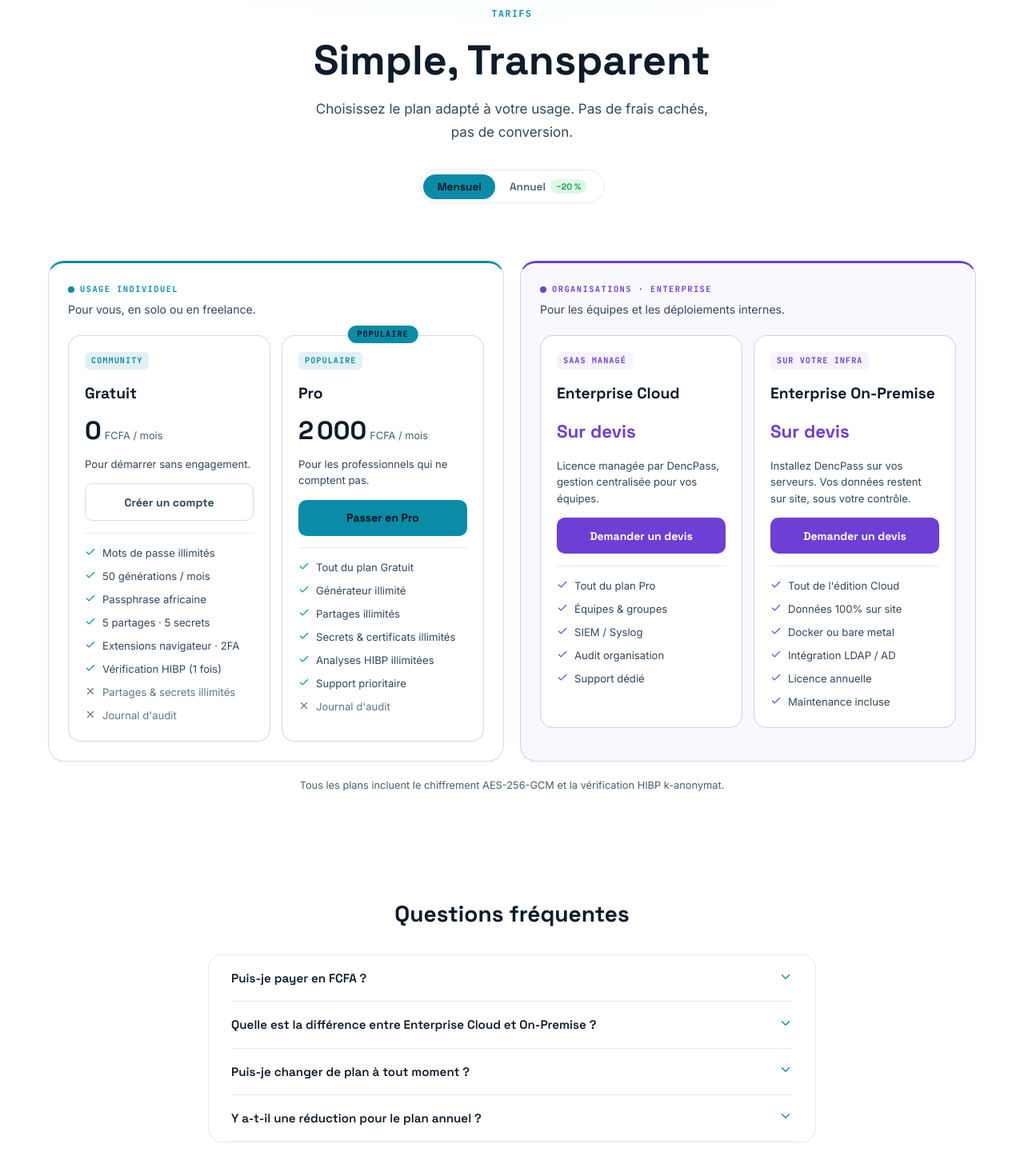
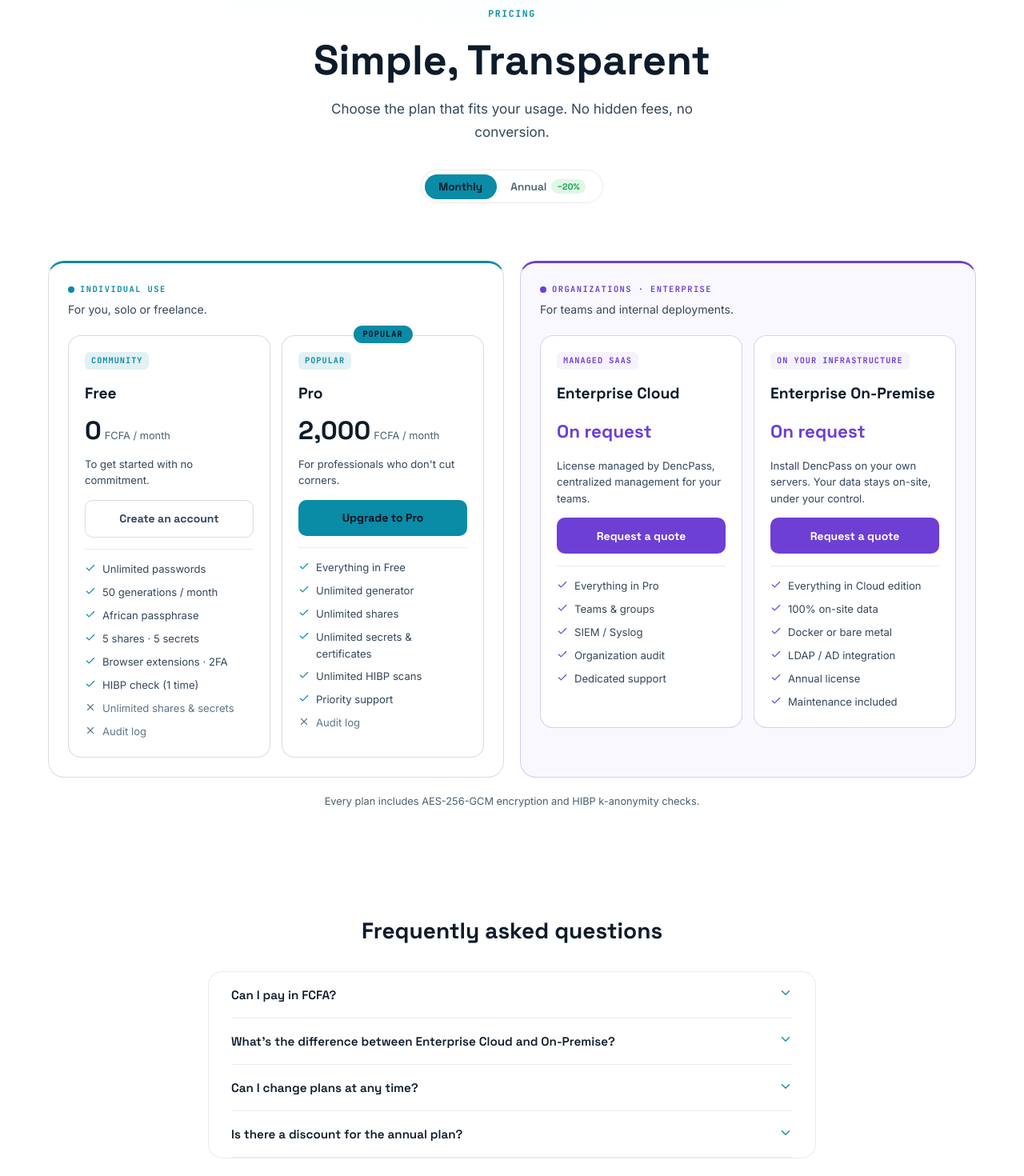
Before and after one commit to Moustapha0320/DencPass-Vitrine, a React (Vite) app: page /en/pricing in a window 1280 px wide. Shown: the part 120-1590 px from the top of the page at 80% size. Built offline with nearby package versions, Linux system fonts and the light colour scheme.

Commit message:
feat(i18n): translate the pricing page

```diff
--- /dev/null
+++ b/src/locales/en/pricing.json
@@ -0,0 +1,56 @@
+{
+  "meta": { "title": "Pricing — DencPass", "description": "Free plan, Pro at 2000 FCFA/month, or Enterprise Cloud and On-Premise on request. No hidden fees, no conversion." },
+  "hero": {
+    "eyebrow": "Pricing",
+    "title": "Simple, Transparent",
+    "subtitle": "Choose the plan that fits your usage. No hidden fees, no conversion.",
+    "monthly": "Monthly",
+    "annual": "Annual",
+    "annualDiscount": "−20%"
+  },
+  "groups": {
+    "individual": { "label": "INDIVIDUAL USE", "sub": "For you, solo or freelance." },
+    "enterprise": { "label": "ORGANIZATIONS · ENTERPRISE", "sub": "For teams and internal deployments." }
+  },
+  "plans": {
+    "free": {
+      "tag": "COMMUNITY", "title": "Free", "desc": "To get started with no commitment.", "cta": "Create an account",
+      "f1": "Unlimited passwords", "f2": "50 generations / month", "f3": "African passphrase", "f4": "5 shares · 5 secrets",
+      "f5": "Browser extensions · 2FA", "f6": "HIBP check (1 time)", "f7": "Unlimited shares & secrets", "f8": "Audit log"
+    },
+    "pro": {
+      "tag": "POPULAR", "badge": "POPULAR", "title": "Pro", "desc": "For professionals who don't cut corners.", "cta": "Upgrade to Pro",
+      "f1": "Everything in Free", "f2": "Unlimited generator", "f3": "Unlimited shares", "f4": "Unlimited secrets & certificates",
+      "f5": "Unlimited HIBP scans", "f6": "Priority support", "f7": "Audit log"
+    },
+    "cloud": {
+      "tag": "MANAGED SAAS", "title": "Enterprise Cloud", "desc": "License managed by DencPass, centralized management for your teams.", "cta": "Request a quote",
+      "f1": "Everything in Pro", "f2": "Teams & groups", "f3": "SIEM / Syslog", "f4": "Organization audit", "f5": "Dedicated support"
+    },
+    "onprem": {
+      "tag": "ON YOUR INFRASTRUCTURE", "title": "Enterprise On-Premise", "desc": "Install DencPass on your own servers. Your data stays on-site, under your control.", "cta": "Request a quote",
+      "f1": "Everything in Cloud edition", "f2": "100% on-site data", "f3": "Docker or bare metal", "f4": "LDAP / AD integration", "f5": "Annual license", "f6": "Maintenance included"
+    }
+  },
+  "onRequest": "On request",
+  "perMonth": "FCFA / month",
+  "billedAnnually": "billed annually",
+  "footnote": "Every plan includes AES-256-GCM encryption and HIBP k-anonymity checks.",
+  "faq": {
+    "title": "Frequently asked questions",
+    "q1": "Can I pay in FCFA?",
+    "a1": "Yes. All our pricing is listed in CFA francs (XOF). No conversion, no exchange fees: what you see is what you pay.",
+    "q2": "What's the difference between Enterprise Cloud and On-Premise?",
+    "a2": "Enterprise Cloud is hosted and maintained by our team: you start immediately. Enterprise On-Premise deploys in your own datacenter (Docker or bare metal) for full control over your data.",
+    "q3": "Can I change plans at any time?",
+    "a3": "Yes, you can upgrade whenever you like. The change takes effect immediately, billed pro-rata.",
+    "q4": "Is there a discount for the annual plan?",
+    "a4": "Yes: the annual Pro plan comes down to 1,600 FCFA/month — a 20% discount compared to monthly billing."
+  },
+  "cta": {
+    "title": "Have specific needs?",
+    "subtitle": "Our team is available for custom pricing and a demo.",
+    "ctaPrimary": "Contact the team",
+    "ctaSecondary": "Try for free"
+  }
+}
--- /dev/null
+++ b/src/locales/fr/pricing.json
@@ -0,0 +1,56 @@
+{
+  "meta": { "title": "Tarifs — DencPass", "description": "Plan gratuit, Pro à 2000 FCFA/mois, ou Enterprise Cloud et On-Premise sur devis. Pas de frais cachés, pas de conversion." },
+  "hero": {
+    "eyebrow": "Tarifs",
+    "title": "Simple, Transparent",
+    "subtitle": "Choisissez le plan adapté à votre usage. Pas de frais cachés, pas de conversion.",
+    "monthly": "Mensuel",
+    "annual": "Annuel",
+    "annualDiscount": "−20 %"
+  },
+  "groups": {
+    "individual": { "label": "USAGE INDIVIDUEL", "sub": "Pour vous, en solo ou en freelance." },
+    "enterprise": { "label": "ORGANISATIONS · ENTERPRISE", "sub": "Pour les équipes et les déploiements internes." }
+  },
+  "plans": {
+    "free": {
+      "tag": "COMMUNITY", "title": "Gratuit", "desc": "Pour démarrer sans engagement.", "cta": "Créer un compte",
+      "f1": "Mots de passe illimités", "f2": "50 générations / mois", "f3": "Passphrase africaine", "f4": "5 partages · 5 secrets",
+      "f5": "Extensions navigateur · 2FA", "f6": "Vérification HIBP (1 fois)", "f7": "Partages & secrets illimités", "f8": "Journal d'audit"
+    },
+    "pro": {
+      "tag": "POPULAIRE", "badge": "POPULAIRE", "title": "Pro", "desc": "Pour les professionnels qui ne comptent pas.", "cta": "Passer en Pro",
+      "f1": "Tout du plan Gratuit", "f2": "Générateur illimité", "f3": "Partages illimités", "f4": "Secrets & certificats illimités",
+      "f5": "Analyses HIBP illimitées", "f6": "Support prioritaire", "f7": "Journal d'audit"
+    },
+    "cloud": {
+      "tag": "SAAS MANAGÉ", "title": "Enterprise Cloud", "desc": "Licence managée par DencPass, gestion centralisée pour vos équipes.", "cta": "Demander un devis",
+      "f1": "Tout du plan Pro", "f2": "Équipes & groupes", "f3": "SIEM / Syslog", "f4": "Audit organisation", "f5": "Support dédié"
+    },
+    "onprem": {
+      "tag": "SUR VOTRE INFRA", "title": "Enterprise On-Premise", "desc": "Installez DencPass sur vos serveurs. Vos données restent sur site, sous votre contrôle.", "cta": "Demander un devis",
+      "f1": "Tout de l'édition Cloud", "f2": "Données 100% sur site", "f3": "Docker ou bare metal", "f4": "Intégration LDAP / AD", "f5": "Licence annuelle", "f6": "Maintenance incluse"
+    }
+  },
+  "onRequest": "Sur devis",
+  "perMonth": "FCFA / mois",
+  "billedAnnually": "facturation annuelle",
+  "footnote": "Tous les plans incluent le chiffrement AES-256-GCM et la vérification HIBP k-anonymat.",
+  "faq": {
+    "title": "Questions fréquentes",
+    "q1": "Puis-je payer en FCFA ?",
+    "a1": "Oui. Tous nos tarifs sont libellés en Francs CFA (XOF). Aucune conversion ni frais de change : ce que vous voyez est ce que vous payez.",
+    "q2": "Quelle est la différence entre Enterprise Cloud et On-Premise ?",
+    "a2": "Enterprise Cloud est hébergé et maintenu par nos équipes : vous démarrez immédiatement. Enterprise On-Premise se déploie dans votre datacenter (Docker ou bare-metal) pour un contrôle total de vos données.",
+    "q3": "Puis-je changer de plan à tout moment ?",
+    "a3": "Oui, vous pouvez passer au plan supérieur quand vous le souhaitez. Le changement prend effet immédiatement avec facturation au prorata.",
+    "q4": "Y a-t-il une réduction pour le plan annuel ?",
+    "a4": "Oui : le plan Pro annuel revient à 1 600 FCFA/mois, soit 20 % de réduction par rapport à la facturation mensuelle."
+  },
+  "cta": {
+    "title": "Vous avez des besoins spécifiques ?",
+    "subtitle": "Notre équipe est disponible pour un chiffrage personnalisé et une démonstration.",
+    "ctaPrimary": "Contacter l'équipe",
+    "ctaSecondary": "Essayer gratuitement"
+  }
+}
--- a/src/pages/PricingPage.jsx
+++ b/src/pages/PricingPage.jsx
@@ -1,57 +1,59 @@
 import { useState, useRef } from 'react';
+import { useTranslation } from 'react-i18next';
 import confetti from 'canvas-confetti';
 import PublicLayout from '../components/layout/PublicLayout';
+import useDocumentTitle from '../hooks/useDocumentTitle';
 import { Reveal, IcoCheck, IcoX, IcoArrow, IcoChevron } from '../components/shared';
 
 /* ── Data ─────────────────────────────────────────── */
-const groups = [
+const groups = (t) => [
   {
     id: 'individuel',
     dot: 'var(--accent)',
-    label: 'USAGE INDIVIDUEL',
-    sub: 'Pour vous, en solo ou en freelance.',
+    label: t('pricing:groups.individual.label'),
+    sub: t('pricing:groups.individual.sub'),
     borderColor: 'var(--border2)',
     borderTop: 'var(--accent)',
     plans: [
       {
-        tag: 'COMMUNITY',
+        tag: t('pricing:plans.free.tag'),
         tagColor: 'var(--accent)',
         tagBg: 'var(--accent-014)',
         badge: null,
-        title: 'Gratuit',
+        title: t('pricing:plans.free.title'),
         priceKey: 'free',
-        desc: 'Pour démarrer sans engagement.',
-        cta: { label: 'Créer un compte', href: 'https://app.dencpass.com', external: true, style: 'outline' },
+        desc: t('pricing:plans.free.desc'),
+        cta: { label: t('pricing:plans.free.cta'), href: 'https://app.dencpass.com', external: true, style: 'outline' },
         accent: 'var(--accent)',
         features: [
-          { label: 'Mots de passe illimités', ok: true },
-          { label: '50 générations / mois', ok: true },
-          { label: 'Passphrase africaine', ok: true },
-          { label: '5 partages · 5 secrets', ok: true },
-          { label: 'Extensions navigateur · 2FA', ok: true },
-          { label: 'Vérification HIBP (1 fois)', ok: true },
-          { label: 'Partages & secrets illimités', ok: false },
-          { label: 'Journal d\'audit', ok: false },
+          { label: t('pricing:plans.free.f1'), ok: true },
+          { label: t('pricing:plans.free.f2'), ok: true },
+          { label: t('pricing:plans.free.f3'), ok: true },
+          { label: t('pricing:plans.free.f4'), ok: true },
+          { label: t('pricing:plans.free.f5'), ok: true },
+          { label: t('pricing:plans.free.f6'), ok: true },
+          { label: t('pricing:plans.free.f7'), ok: false },
+          { label: t('pricing:plans.free.f8'), ok: false },
         ],
       },
       {
-        tag: 'POPULAIRE',
+        tag: t('pricing:plans.pro.tag'),
         tagColor: 'var(--accent)',
         tagBg: 'var(--accent-014)',
-        badge: 'POPULAIRE',
-        title: 'Pro',
+        badge: t('pricing:plans.pro.badge'),
+        title: t('pricing:plans.pro.title'),
         priceKey: 'pro',
-        desc: "Pour les professionnels qui ne comptent pas.",
-        cta: { label: 'Passer en Pro', href: 'https://app.dencpass.com', external: true, style: 'accent' },
+        desc: t('pricing:plans.pro.desc'),
+        cta: { label: t('pricing:plans.pro.cta'), href: 'https://app.dencpass.com', external: true, style: 'accent' },
         accent: 'var(--accent)',
         features: [
-          { label: 'Tout du plan Gratuit', ok: true },
-          { label: 'Générateur illimité', ok: true },
-          { label: 'Partages illimités', ok: true },
-          { label: 'Secrets & certificats illimités', ok: true },
-          { label: 'Analyses HIBP illimitées', ok: true },
-          { label: 'Support prioritaire', ok: true },
-          { label: 'Journal d\'audit', ok: false },
+          { label: t('pricing:plans.pro.f1'), ok: true },
+          { label: t('pricing:plans.pro.f2'), ok: true },
+          { label: t('pricing:plans.pro.f3'), ok: true },
+          { label: t('pricing:plans.pro.f4'), ok: true },
+          { label: t('pricing:plans.pro.f5'), ok: true },
+          { label: t('pricing:plans.pro.f6'), ok: true },
+          { label: t('pricing:plans.pro.f7'), ok: false },
         ],
       },
     ],
@@ -59,69 +61,57 @@
   {
     id: 'enterprise',
     dot: 'var(--purple)',
-    label: 'ORGANISATIONS · ENTERPRISE',
-    sub: 'Pour les équipes et les déploiements internes.',
+    label: t('pricing:groups.enterprise.label'),
+    sub: t('pricing:groups.enterprise.sub'),
     borderColor: 'var(--purple-025)',
     borderTop: 'var(--purple)',
     plans: [
       {
-        tag: 'SAAS MANAGÉ',
+        tag: t('pricing:plans.cloud.tag'),
         tagColor: 'var(--purple)',
         tagBg: 'var(--purple-06)',
         badge: null,
-        title: 'Enterprise Cloud',
+        title: t('pricing:plans.cloud.title'),
         priceKey: 'cloud',
-        desc: 'Licence managée par DencPass, gestion centralisée pour vos équipes.',
-        cta: { label: 'Demander un devis', href: '/contact', external: false, style: 'purple' },
+        desc: t('pricing:plans.cloud.desc'),
+        cta: { label: t('pricing:plans.cloud.cta'), href: '/contact', external: false, style: 'purple' },
         accent: 'var(--purple)',
         features: [
-          { label: 'Tout du plan Pro', ok: true },
-          { label: 'Équipes & groupes', ok: true },
-          { label: 'SIEM / Syslog', ok: true },
-          { label: 'Audit organisation', ok: true },
-          { label: 'Support dédié', ok: true },
+          { label: t('pricing:plans.cloud.f1'), ok: true },
+          { label: t('pricing:plans.cloud.f2'), ok: true },
+          { label: t('pricing:plans.cloud.f3'), ok: true },
+          { label: t('pricing:plans.cloud.f4'), ok: true },
+          { label: t('pricing:plans.cloud.f5'), ok: true },
         ],
       },
       {
-        tag: 'SUR VOTRE INFRA',
+        tag: t('pricing:plans.onprem.tag'),
         tagColor: 'var(--purple)',
         tagBg: 'var(--purple-06)',
         badge: null,
-        title: 'Enterprise On-Premise',
+        title: t('pricing:plans.onprem.title'),
         priceKey: 'onprem',
-        desc: 'Installez DencPass sur vos serveurs. Vos données restent sur site, sous votre contrôle.',
-        cta: { label: 'Demander un devis', href: '/contact', external: false, style: 'purple' },
+        desc: t('pricing:plans.onprem.desc'),
+        cta: { label: t('pricing:plans.onprem.cta'), href: '/contact', external: false, style: 'purple' },
         accent: 'var(--purple)',
         features: [
-          { label: "Tout de l'édition Cloud", ok: true },
-          { label: 'Données 100% sur site', ok: true },
-          { label: 'Docker ou bare metal', ok: true },
-          { label: 'Intégration LDAP / AD', ok: true },
-          { label: 'Licence annuelle', ok: true },
-          { label: 'Maintenance incluse', ok: true },
+          { label: t('pricing:plans.onprem.f1'), ok: true },
+          { label: t('pricing:plans.onprem.f2'), ok: true },
+          { label: t('pricing:plans.onprem.f3'), ok: true },
+          { label: t('pricing:plans.onprem.f4'), ok: true },
+          { label: t('pricing:plans.onprem.f5'), ok: true },
+          { label: t('pricing:plans.onprem.f6'), ok: true },
         ],
       },
     ],
   },
 ];
 
-const faqs = [
-  {
-    q: 'Puis-je payer en FCFA ?',
-    a: 'Oui. Tous nos tarifs sont libellés en Francs CFA (XOF). Aucune conversion ni frais de change : ce que vous voyez est ce que vous payez.',
-  },
-  {
-    q: 'Quelle est la différence entre Enterprise Cloud et On-Premise ?',
-    a: 'Enterprise Cloud est hébergé et maintenu par nos équipes : vous démarrez immédiatement. Enterprise On-Premise se déploie dans votre datacenter (Docker ou bare-metal) pour un contrôle total de vos données.',
-  },
-  {
-    q: 'Puis-je changer de plan à tout moment ?',
-    a: 'Oui, vous pouvez passer au plan supérieur quand vous le souhaitez. Le changement prend effet immédiatement avec facturation au prorata.',
-  },
-  {
-    q: 'Y a-t-il une réduction pour le plan annuel ?',
-    a: 'Oui : le plan Pro annuel revient à 1 600 FCFA/mois, soit 20 % de réduction par rapport à la facturation mensuelle.',
-  },
+const faqs = (t) => [
+  { q: t('pricing:faq.q1'), a: t('pricing:faq.a1') },
+  { q: t('pricing:faq.q2'), a: t('pricing:faq.a2') },
+  { q: t('pricing:faq.q3'), a: t('pricing:faq.a3') },
+  { q: t('pricing:faq.q4'), a: t('pricing:faq.a4') },
 ];
 
 /* ── Subcomponents ────────────────────────────────── */
@@ -148,7 +138,7 @@
   );
 }
 
-function PlanCard({ plan, annual, accentOverride }) {
+function PlanCard({ plan, annual, accentOverride, locale, onRequestLabel, perMonthLabel, billedAnnuallyLabel }) {
   const { tag, tagColor, tagBg, badge, title, priceKey, desc, cta, accent, features } = plan;
 
   const prices = { free: [0, 0], pro: [2000, 1600], cloud: null, onprem: null };
@@ -214,17 +204,17 @@
         <div>
           <div style={{ display: 'flex', alignItems: 'baseline', gap: 4 }}>
             <span style={{ fontFamily: 'Space Grotesk, sans-serif', fontWeight: 800, fontSize: '2rem', color: 'var(--text-head)', lineHeight: 1 }}>
-              {price.toLocaleString('fr-FR')}
+              {price.toLocaleString(locale)}
             </span>
-            <span style={{ fontSize: '0.8rem', color: 'var(--text3)' }}>FCFA / mois</span>
+            <span style={{ fontSize: '0.8rem', color: 'var(--text3)' }}>{perMonthLabel}</span>
           </div>
           {annual && priceKey === 'pro' && (
-            <p style={{ fontSize: '0.72rem', color: 'var(--text4)', marginTop: 2 }}>facturation annuelle</p>
+            <p style={{ fontSize: '0.72rem', color: 'var(--text4)', marginTop: 2 }}>{billedAnnuallyLabel}</p>
           )}
         </div>
       ) : (
         <p style={{ fontFamily: 'Space Grotesk, sans-serif', fontWeight: 800, fontSize: '1.4rem', color: accentOverride || accent, margin: 0 }}>
-          Sur devis
+          {onRequestLabel}
         </p>
       )}
 
@@ -262,8 +252,18 @@
 
 /* ── Page ─────────────────────────────────────────── */
 export default function PricingPage() {
+  const { t, i18n } = useTranslation('pricing');
+  useDocumentTitle(t('pricing:meta.title'), t('pricing:meta.description'), '/pricing');
+
   const [annual, setAnnual] = useState(false);
   const toggleRef = useRef(null);
+
+  const locale = i18n.language === 'en' ? 'en-US' : 'fr-FR';
+  const groupsList = groups(t);
+  const faqsList = faqs(t);
+  const onRequestLabel = t('pricing:onRequest');
+  const perMonthLabel = t('pricing:perMonth');
+  const billedAnnuallyLabel = t('pricing:billedAnnually');
 
   function handleToggle(toAnnual) {
     setAnnual(toAnnual);
@@ -289,13 +289,13 @@
         }}>
           <Reveal>
             <span style={{ fontFamily: 'JetBrains Mono, monospace', fontSize: '0.72rem', fontWeight: 600, letterSpacing: '0.14em', color: 'var(--accent)', textTransform: 'uppercase', display: 'block', marginBottom: '1.25rem' }}>
-              Tarifs
+              {t('pricing:hero.eyebrow')}
             </span>
             <h1 style={{ fontFamily: 'Space Grotesk, sans-serif', fontWeight: 800, fontSize: 'clamp(2rem,5vw,3.25rem)', color: 'var(--text-head)', lineHeight: 1.15, marginBottom: '1rem' }}>
-              Simple, Transparent
+              {t('pricing:hero.title')}
             </h1>
             <p style={{ fontSize: '1.0625rem', color: 'var(--text2)', maxWidth: 500, margin: '0 auto 2rem', lineHeight: 1.7 }}>
-              Choisissez le plan adapté à votre usage. Pas de frais cachés, pas de conversion.
+              {t('pricing:hero.subtitle')}
             </p>
 
             {/* Toggle mensuel / annuel */}
@@ -306,7 +306,7 @@
                 background: !annual ? 'var(--accent)' : 'transparent',
                 color: !annual ? '#07111f' : 'var(--text3)', transition: 'all 0.2s',
               }}>
-                Mensuel
+                {t('pricing:hero.monthly')}
               </button>
               <button onClick={() => handleToggle(true)} style={{
                 padding: '0.45rem 1.1rem', borderRadius: 24, border: 'none', cursor: 'pointer',
@@ -315,9 +315,9 @@
                 color: annual ? '#07111f' : 'var(--text3)', transition: 'all 0.2s',
                 display: 'flex', alignItems: 'center', gap: 6,
               }}>
-                Annuel
+                {t('pricing:hero.annual')}
                 <span style={{ fontSize: '0.68rem', background: 'rgba(34,197,94,0.15)', color: 'var(--green)', padding: '2px 7px', borderRadius: 20, fontWeight: 700 }}>
-                  −20 %
+                  {t('pricing:hero.annualDiscount')}
                 </span>
               </button>
             </div>
@@ -328,7 +328,7 @@
         <section style={{ padding: '1.5rem max(1.25rem, calc((100vw - 1160px)/2)) clamp(2.5rem,6vw,4rem)' }}>
           <Reveal>
             <div style={{ display: 'grid', gridTemplateColumns: 'repeat(auto-fit, minmax(340px, 1fr))', gap: '1.25rem' }}>
-              {groups.map(group => (
+              {groupsList.map(group => (
                 <div key={group.id} style={{
                   background: group.id === 'enterprise' ? 'rgba(139,92,246,0.04)' : 'transparent',
                   border: `1px solid ${group.borderColor}`,
@@ -358,6 +358,10 @@
                         plan={plan}
                         annual={annual}
                         accentOverride={group.dot}
+                        locale={locale}
+                        onRequestLabel={onRequestLabel}
+                        perMonthLabel={perMonthLabel}
+                        billedAnnuallyLabel={billedAnnuallyLabel}
                       />
                     ))}
                   </div>
@@ -366,7 +370,7 @@
             </div>
 
             <p style={{ textAlign: 'center', marginTop: '1.25rem', fontSize: '0.8rem', color: 'var(--text3)' }}>
-              Tous les plans incluent le chiffrement AES-256-GCM et la vérification HIBP k-anonymat.
+              {t('pricing:footnote')}
             </p>
           </Reveal>
         </section>
@@ -375,10 +379,10 @@
         <section style={{ padding: 'clamp(2.5rem,6vw,4rem) max(1.25rem, calc((100vw - 760px)/2))' }}>
           <Reveal>
             <h2 style={{ fontFamily: 'Space Grotesk, sans-serif', fontWeight: 800, fontSize: 'clamp(1.3rem,3vw,1.75rem)', color: 'var(--text-head)', marginBottom: '1.75rem', textAlign: 'center' }}>
-              Questions fréquentes
+              {t('pricing:faq.title')}
             </h2>
             <div style={{ background: 'var(--bg-card)', border: '1px solid var(--border)', borderRadius: 18, padding: '0 1.75rem' }}>
-              {faqs.map(faq => <FaqItem key={faq.q} {...faq} />)}
+              {faqsList.map(faq => <FaqItem key={faq.q} {...faq} />)}
             </div>
           </Reveal>
         </section>
@@ -387,10 +391,10 @@
         <section style={{ padding: 'clamp(3rem,7vw,4.5rem) max(1.25rem, calc((100vw - 1100px)/2))', textAlign: 'center' }}>
           <Reveal>
             <h2 style={{ fontFamily: 'Space Grotesk, sans-serif', fontWeight: 800, fontSize: 'clamp(1.4rem,3.5vw,2.25rem)', color: 'var(--text-head)', marginBottom: '1rem' }}>
-              Vous avez des besoins spécifiques ?
+              {t('pricing:cta.title')}
             </h2>
             <p style={{ fontSize: '1rem', color: 'var(--text2)', maxWidth: 460, margin: '0 auto 2rem', lineHeight: 1.7 }}>
-              Notre équipe est disponible pour un chiffrage personnalisé et une démonstration.
+              {t('pricing:cta.subtitle')}
             </p>
             <div style={{ display: 'flex', gap: '1rem', justifyContent: 'center', flexWrap: 'wrap' }}>
               <a href="/contact" className="btn-primary" style={{
@@ -398,14 +402,14 @@
                 padding: '0.85rem 1.75rem', borderRadius: 10, fontSize: '0.9rem',
                 display: 'inline-flex', alignItems: 'center', gap: 8,
               }}>
-                Contacter l'équipe <IcoArrow size={16} />
+                {t('pricing:cta.ctaPrimary')} <IcoArrow size={16} />
               </a>
               <a href="https://app.dencpass.com" target="_blank" rel="noopener noreferrer" className="btn-primary" style={{
                 background: 'transparent', color: 'var(--text)',
                 border: '1px solid var(--border2)',
                 padding: '0.85rem 1.75rem', borderRadius: 10, fontSize: '0.9rem',
               }}>
-                Essayer gratuitement
+                {t('pricing:cta.ctaSecondary')}
               </a>
             </div>
           </Reveal>
```
